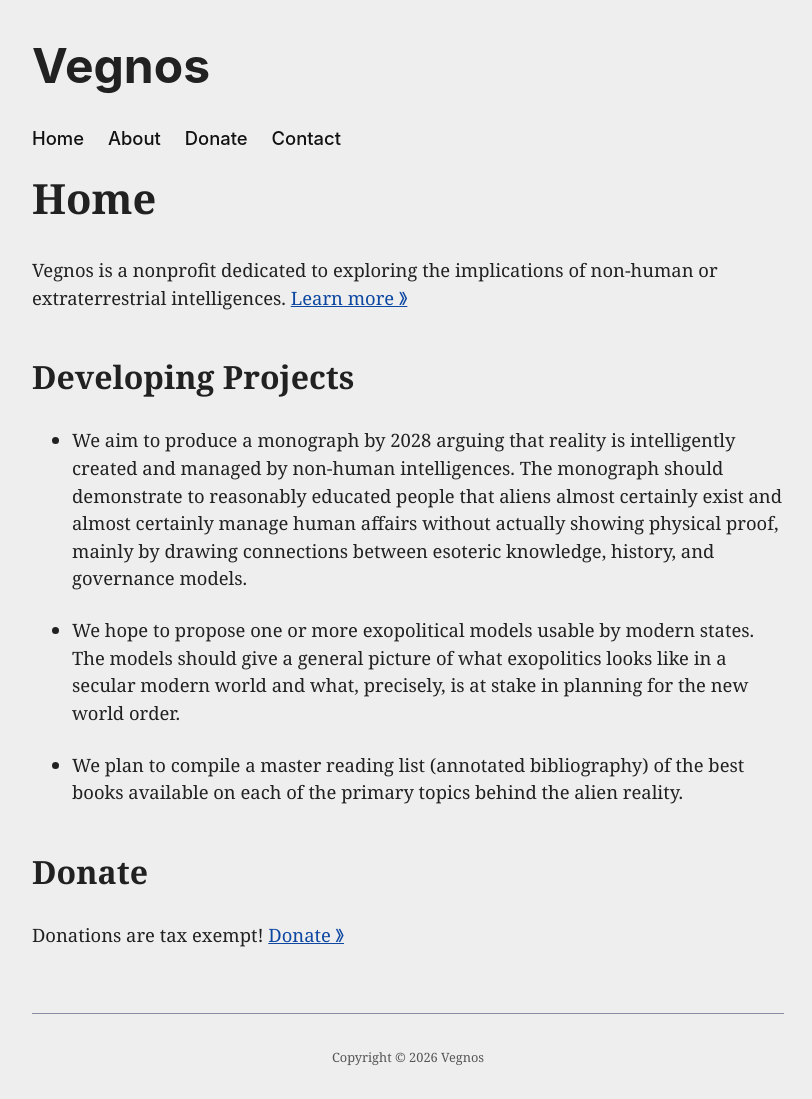
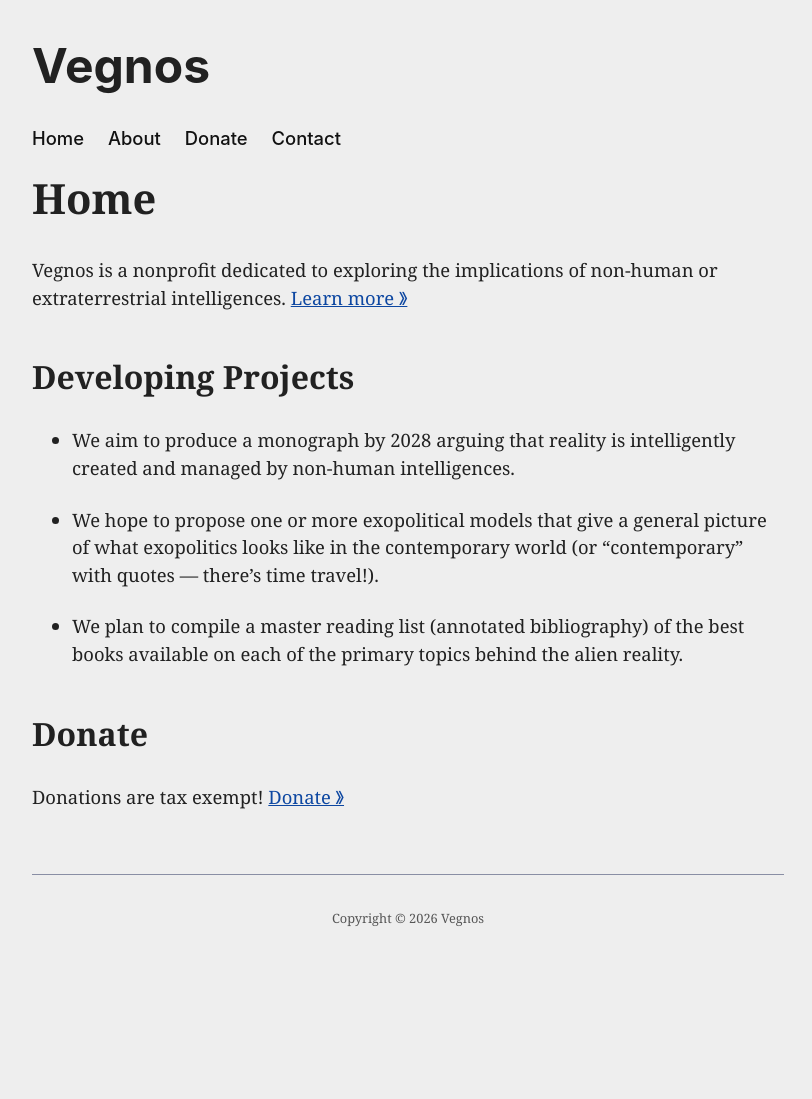
Before and after one commit to jklmnop10/vegnos, a Jekyll site: the page built from index.md, in a window 1280 px wide. Shown: the whole page, without its empty margins (232-1044 px from the left). Built offline with Jekyll 4.4.1, drawn with Linux system fonts in a browser that asks for light colours; after the commit the page ends 961 px from its top, so only the background shows below that.

Commit message:
Update index.md

```diff
--- a/index.md
+++ b/index.md
@@ -7,9 +7,9 @@ Vegnos is a nonprofit dedicated to exploring the implications of non-human or ex
 
 ### Developing Projects
 
-* We aim to produce a monograph by 2028 arguing that reality is intelligently created and managed by non-human intelligences. The monograph should demonstrate to reasonably educated people that aliens almost certainly exist and almost certainly manage human affairs without actually showing physical proof, mainly by drawing connections between esoteric knowledge, history, and governance models.
+* We aim to produce a monograph by 2028 arguing that reality is intelligently created and managed by non-human intelligences.
 
-* We hope to propose one or more exopolitical models usable by modern states. The models should give a general picture of what exopolitics looks like in a secular modern world and what, precisely, is at stake in planning for the new world order.
+* We hope to propose one or more exopolitical models that give a general picture of what exopolitics looks like in the contemporary world (or "contemporary" with quotes --- there's time travel!).
 
 * We plan to compile a master reading list (annotated bibliography) of the best books available on each of the primary topics behind the alien reality.
 
```
